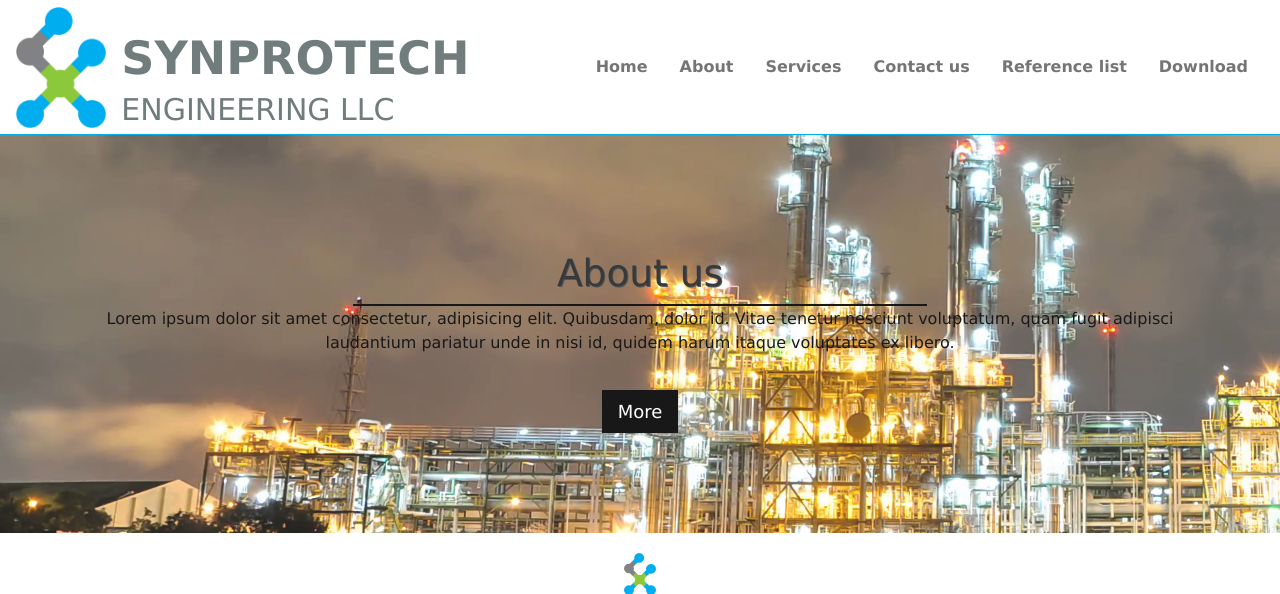
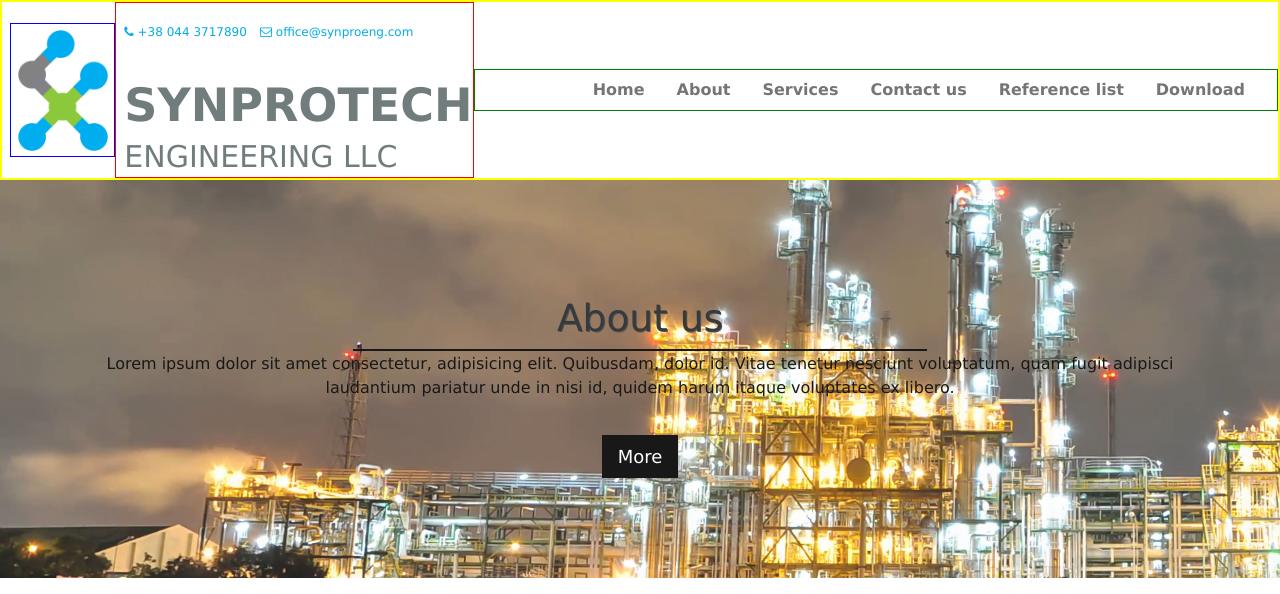
Before and after one commit to volosgoto/synprotech, a PHP site: page /public/ in a window 1280 px wide. Shown: the top 594 px of the page. Run offline with PHP 8.4, Linux system fonts and the light colour scheme.

Commit message:
add phome and email to header

```diff
--- a/public/css/style.css
+++ b/public/css/style.css
@@ -27,12 +27,14 @@ form:hover {
 
 .navbar {
     position: relative;
+    display: flex;
     width: 100%;
     background-color: #fff;
     border-bottom: 1px solid rgb(0, 173, 230);
-    color: white;
+    color: black;
     padding: 10px;
     margin: 0;
+    border: 2px solid black
 
 }
 
@@ -42,17 +44,16 @@ form:hover {
 
 .outer-box{
     display: flex;
+    flex-direction: column;
     align-items: center;
-    /* flex-wrap: wrap; pushes bottom container */
-    /* flex-wrap: wrap; pushes bottom container */
     justify-content: left;
     flex-wrap: wrap;
     flex-flow: row wrap;
     padding: 0px 0px;
     margin: 0px;
     flex-basis: 100%;
-    /* height: 155px; */
     height: auto;
+    border: 2px solid yellow
 
 }
 
@@ -69,18 +70,14 @@ form:hover {
     flex-basis: 100px;
     height: 134px;
     order:1;
+    border: 1px solid blue
 }
 
 
- .inner-box-1 img {
+ /* .inner-box-1 img {
     display: block;
     justify-content: left;
-    /* width: 100%; */
-    /* margin: 0px; */
-    /* flex: 1; */
-    /* flex-basis: 50%; */
-    /* padding: 0px 0px; */
-}
+}   */
 
 
 .inner-box-2 {
@@ -91,9 +88,23 @@ form:hover {
     align-items: center;
     order:2;
     margin-left: 0px;
+    border: 1px solid red
+}
+
+
+p.header-phone,
+p.header-email
+{
+    color: rgb(0, 173, 230);
+    font-size: 12px;
+    display: inline-block;
+    text-align: left;
+    margin: 0px;
+    padding: 0px
 
 
 }
+
 
 .inner-box-2 p {
     flex: 1;
@@ -104,6 +115,7 @@ form:hover {
 }
 
 
+
 .inner-box-3 {
     display: block;
     align-items: center;
@@ -111,14 +123,8 @@ form:hover {
     flex-basis: 400px;
     flex: 150;
     order:3;
+    border: 1px solid green
 }
-
-
-/* .inner-box-1, .inner-box-2, .inner-box-3 {
-    border: 1px red solid;
-    padding: 10px;
-  }  */
-
 
 
 .outer-box-footer{
@@ -126,7 +132,6 @@ form:hover {
     justify-content: center;
     align-items: center;
     flex-wrap: wrap;
-    /* flex-flow: row wrap;  */
     padding: 0px;
     margin: 0;
     flex-basis: 100%;
@@ -170,7 +175,6 @@ form:hover {
 
 .branding-1{
     font-size: 46px;
-    /* font-size: fit-height-precise; */
     color: rgb(113, 124, 125);
     font-weight: bold;
 }
@@ -261,6 +265,11 @@ form:hover {
     }
 
 }
+
+/* .inner-box-1, .inner-box-2, .inner-box-3 {
+    border: 1px red solid;
+    padding: 10px;
+  }  */
 
 
 @media only screen and (max-width: 479px) {
--- a/public/index.html
+++ b/public/index.html
@@ -14,12 +14,16 @@
 
     <!-- navbar  -->
         <div class="navbar outer-box w3-top w3-bar" >
-            <div class="inner-box-1">
-            </div>
+            <div class="inner-box-1"></div>
+
             <div class="inner-box-2">
+
+                <p class="header-phone"><i style="font-size:12px" class="fa">&#xf095;</i> +38 044 3717890</p>
+                <p onclick="sendMail()" class="header-email"><i style="font-size:12px" class="fa">&#xf003;</i> office@synproeng.com</p>
                 <p class="branding-1">SYNPROTECH</p>
                 <p class="branding-2"> ENGINEERING LLC</p>
             </div>
+
             <div class="inner-box-3" >
                 <span class="w3-mobile w3-right w3-margin-right w3-text-gray">
                     <a href="/public/" class="w3-bar-item w3-button w3-hide-small w3-hover-blue-gray"><b>Home</b></a>
@@ -175,8 +179,8 @@
                     <div class="w3-container w3-center">
                         <h1 class="w3-text-shadow">Contact us</h1>
                         <p class="w3-margin-top"><b>SYNPROTECH</b> ENGINEERING LLC</p>
-                        <p>Phone: +38 044 3717890</p>
-                        <p onclick="sendMail()" class="email">Email: office@synproeng.com</p>
+                        <p><i style="font-size:16px" class="fa">&#xf095;</i> +38 044 3717890</p>
+                        <p onclick="sendMail()" class="email"><i style="font-size:16px" class="fa">&#xf003;</i> office@synproeng.com</p>
                         <p>Ukraine, 02121, Kyiv</p>
                         <p>Kharkivske avenue 175, office 1</p>
                         <p>BC "Crystal"</p>
@@ -223,11 +227,9 @@
     <footer>
         <div class="outer-box-footer w3-black w3-center">
             <div class="inner-box-footer">
-
                 <p class="w3-margin-top"><b>SYNPROTECH</b> ENGINEERING LLC</p>
-
-                <p>Phone: <span>+38 044 3717890</span></p>
-                <p onclick="sendMail()" class="email">Email: office@synproeng.com</p>
+                <p><span><i style="font-size:12px" class="fa">&#xf095;</i> +38 044 3717890</span></p>
+                <p onclick="sendMail()" class="email"><i style="font-size:12px" class="fa">&#xf003;</i> office@synproeng.com</p>
             </div>
             <div class="inner-box-footer">
                     <img class="w3-image" src="img/qr-150-m.png">
```
